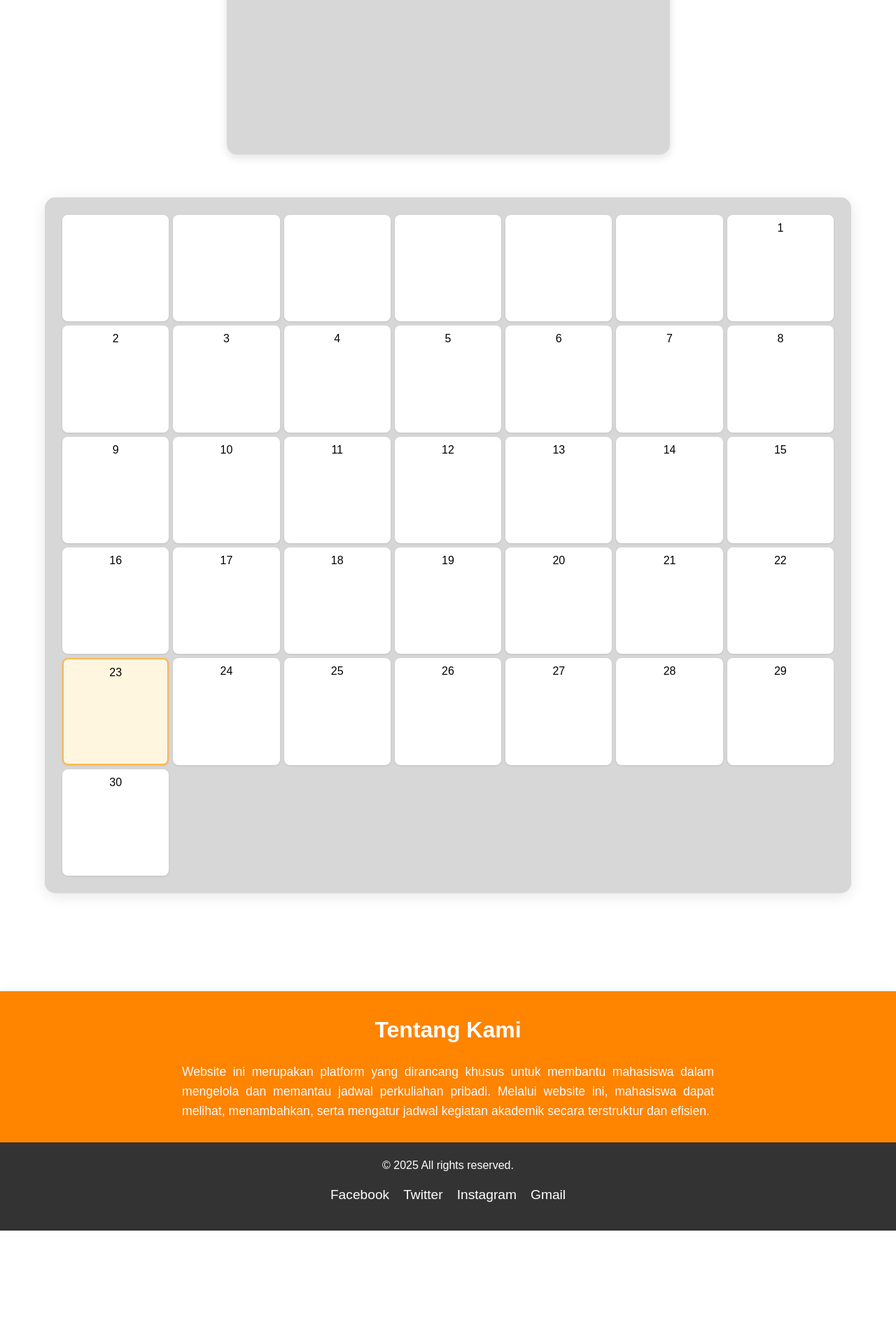
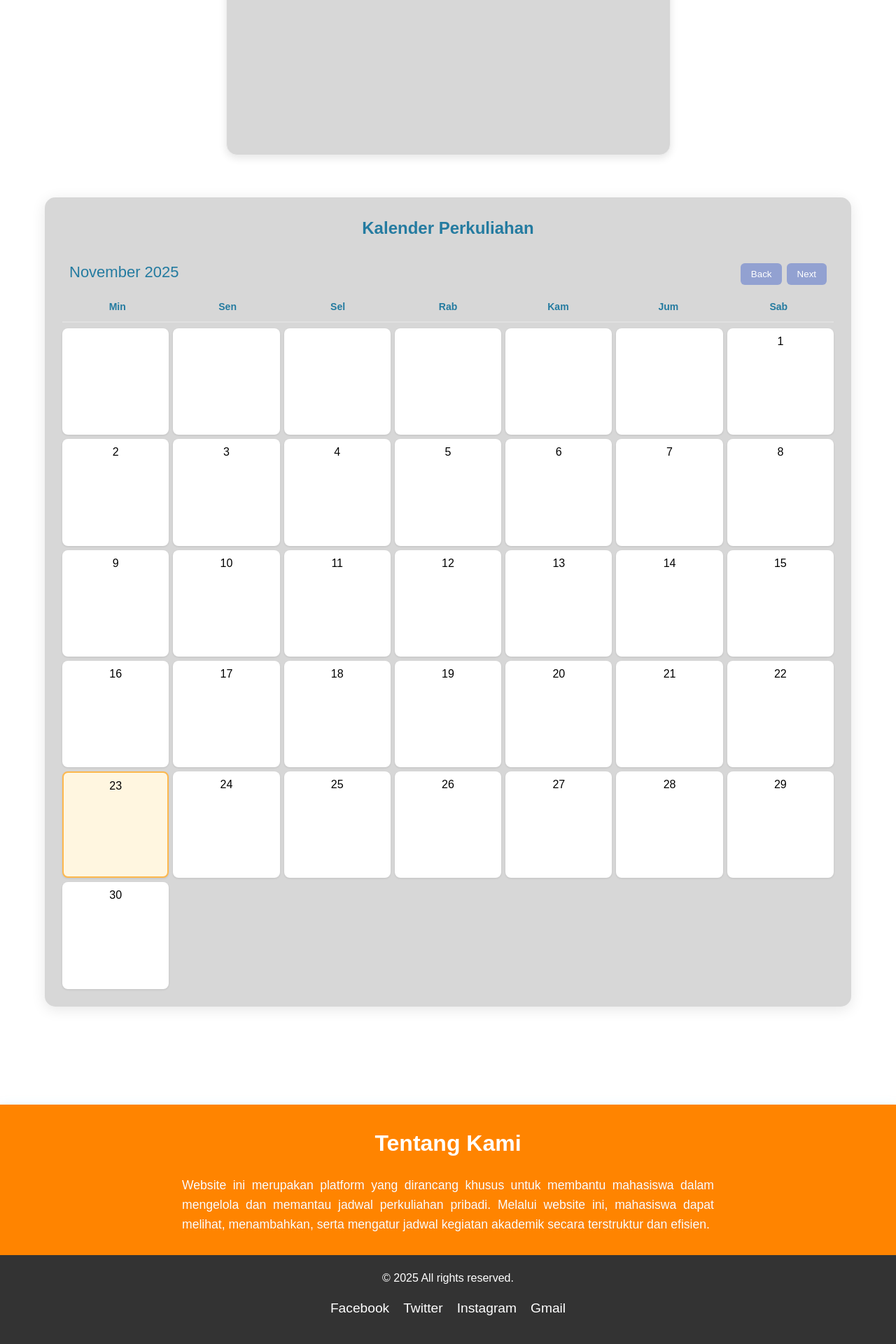
Before and after one commit to MLuthfiCA/PBL-Kalender, a PHP site: page /home_page.php in a window 1280 px wide. Shown: the part 1907-3827 px from the top of the page at 70% size. Before the commit the page ends 3665 px from the top, so only its background shows below. Run offline with PHP 8.4, Linux system fonts and the light colour scheme; the visitor is signed in with stand-in values (Sample User, id 1).

Commit message:
perbaiki tampilan informasi bulan dan tahun pada kalender yang hilang

```diff
--- a/Front End PBL/HTML/home_page.php
+++ b/Front End PBL/HTML/home_page.php
@@ -91,7 +91,7 @@ if (isset($_POST["logout"])) {
             </div>
         </div>
 
-        <div id="calendar" class="calendar-box">
+        <div class="calendar-box">
             <h1>Kalender Perkuliahan</h1>
             <div id="container">
                 <div id="header">
```
